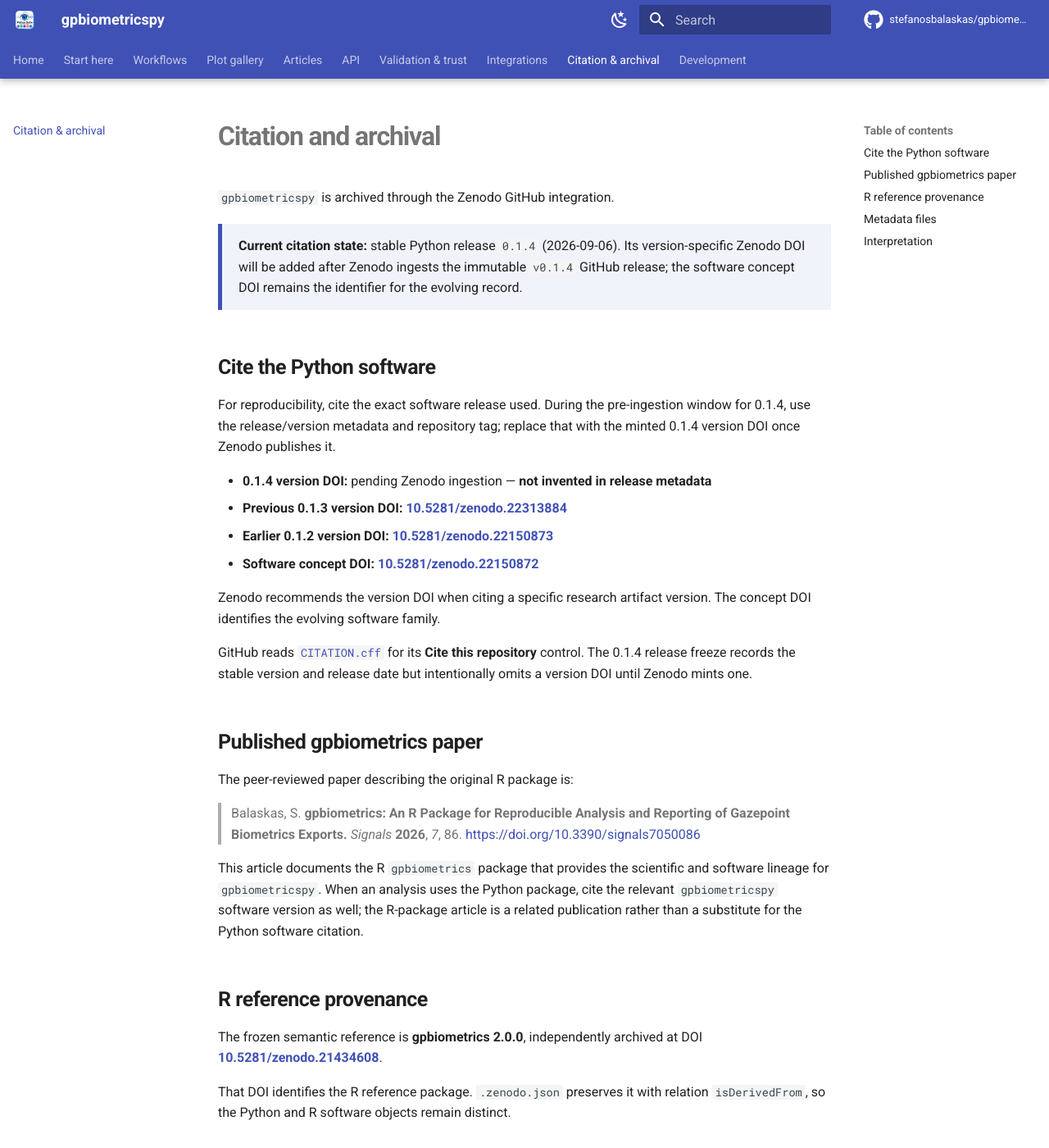
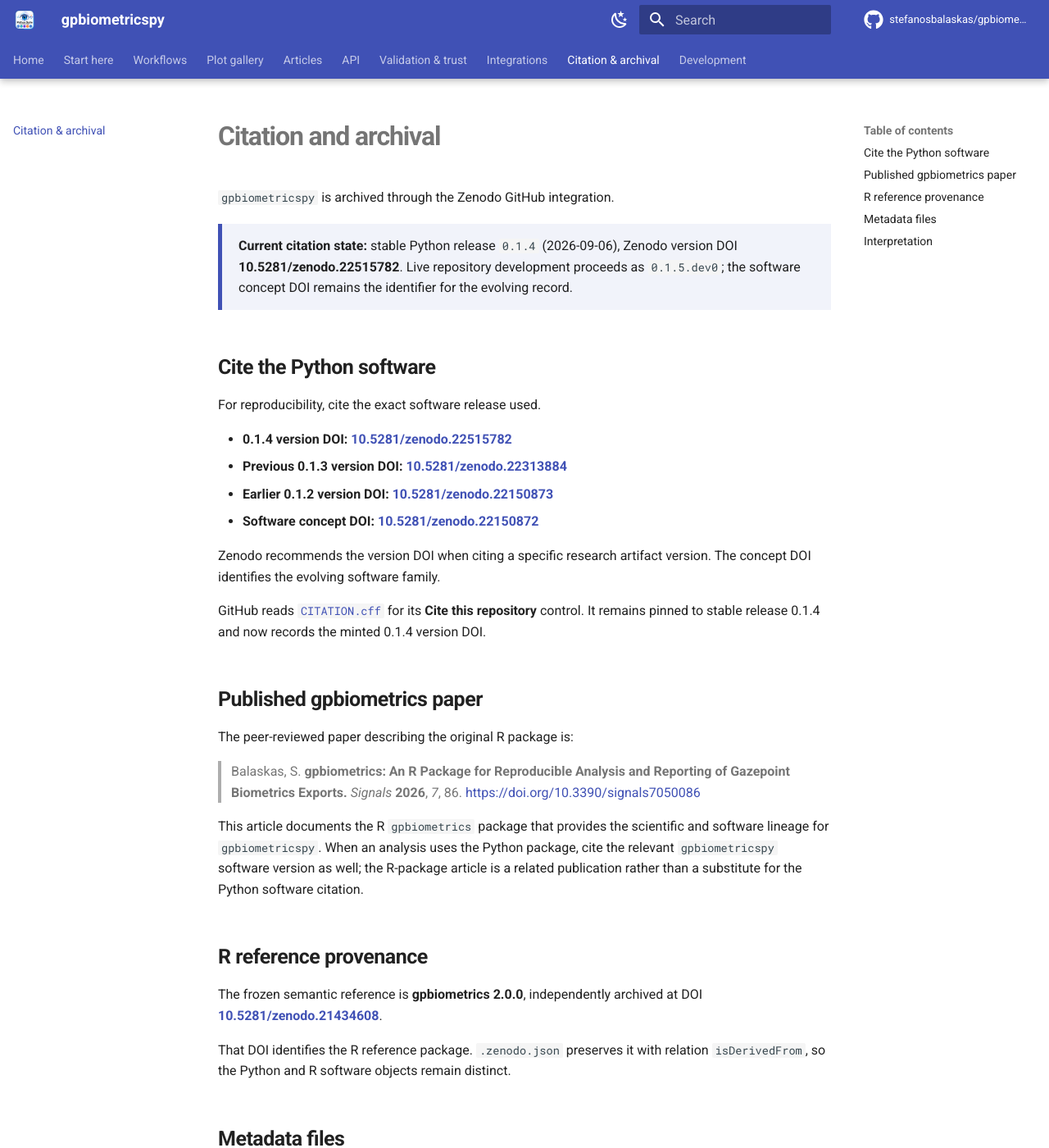
Before and after one commit to stefanosbalaskas/gpbiometricspy, an MkDocs documentation site: the page built from docs/citation.md, in a window 1280 px wide and 1400 px high. Shown: the whole window at 82% size. Built offline with MkDocs 1.6.1 and Material for MkDocs 9.7.7, drawn with Linux system fonts in a browser that asks for light colours; comment, search, counter and statistics services are not loaded; some of the changed text lies outside the part shown.

Commit message:
chore: close out gpbiometricspy 0.1.4 release
Record the minted Zenodo 0.1.4 version DOI 10.5281/zenodo.22515782, preserve the software concept DOI and prior-version provenance, capture protected PyPI Trusted Publishing/Sigstore artifact evidence, and return live repository identity to 0.1.5.dev0 without changing the immutable v0.1.4 scientific release.

```diff
--- a/docs/citation.md
+++ b/docs/citation.md
@@ -3,21 +3,21 @@
 `gpbiometricspy` is archived through the Zenodo GitHub integration.
 
 <div class="gp-version-note">
-<strong>Current citation state:</strong> stable Python release <code>0.1.4</code> (2026-09-06). Its version-specific Zenodo DOI will be added after Zenodo ingests the immutable <code>v0.1.4</code> GitHub release; the software concept DOI remains the identifier for the evolving record.
+<strong>Current citation state:</strong> stable Python release <code>0.1.4</code> (2026-09-06), Zenodo version DOI <strong>10.5281/zenodo.22515782</strong>. Live repository development proceeds as <code>0.1.5.dev0</code>; the software concept DOI remains the identifier for the evolving record.
 </div>
 
 ## Cite the Python software
 
-For reproducibility, cite the exact software release used. During the pre-ingestion window for 0.1.4, use the release/version metadata and repository tag; replace that with the minted 0.1.4 version DOI once Zenodo publishes it.
+For reproducibility, cite the exact software release used.
 
-- **0.1.4 version DOI:** pending Zenodo ingestion — **not invented in release metadata**
+- **0.1.4 version DOI:** **[10.5281/zenodo.22515782](https://doi.org/10.5281/zenodo.22515782)**
 - **Previous 0.1.3 version DOI:** **[10.5281/zenodo.22313884](https://doi.org/10.5281/zenodo.22313884)**
 - **Earlier 0.1.2 version DOI:** **[10.5281/zenodo.22150873](https://doi.org/10.5281/zenodo.22150873)**
 - **Software concept DOI:** **[10.5281/zenodo.22150872](https://doi.org/10.5281/zenodo.22150872)**
 
 Zenodo recommends the version DOI when citing a specific research artifact version. The concept DOI identifies the evolving software family.
 
-GitHub reads [`CITATION.cff`](https://github.com/stefanosbalaskas/gpbiometricspy/blob/main/CITATION.cff) for its **Cite this repository** control. The 0.1.4 release freeze records the stable version and release date but intentionally omits a version DOI until Zenodo mints one.
+GitHub reads [`CITATION.cff`](https://github.com/stefanosbalaskas/gpbiometricspy/blob/main/CITATION.cff) for its **Cite this repository** control. It remains pinned to stable release 0.1.4 and now records the minted 0.1.4 version DOI.
 
 ## Published gpbiometrics paper
 
@@ -35,9 +35,9 @@ That DOI identifies the R reference package. `.zenodo.json` preserves it with re
 
 ## Metadata files
 
-- `CITATION.cff` identifies stable Python release 0.1.4 and its release date; its version DOI is intentionally absent until Zenodo ingestion.
-- `.zenodo.json` provides Zenodo-specific archival metadata and the R-reference provenance relationship.
-- README and documentation use the Python concept DOI badge for the evolving software family while retaining prior version DOIs as historical identifiers.
+- `CITATION.cff` identifies stable Python release 0.1.4, its release date, and version DOI `10.5281/zenodo.22515782`.
+- `.zenodo.json` provides Zenodo-specific archival metadata and the R-reference provenance relationship; on live `main` it tracks the current development identity.
+- README and documentation use the Python concept DOI for the evolving software family while retaining version-specific DOIs for reproducible citation.
 
 ## Interpretation
 
--- a/pyproject.toml
+++ b/pyproject.toml
@@ -4,7 +4,7 @@ build-backend = "setuptools.build_meta"
 
 [project]
 name = "gpbiometricspy"
-version = "0.1.4"
+version = "0.1.5.dev0"
 description = "Python port of gpbiometrics 2.0.0 for Gazepoint biometric workflows"
 readme = "README.md"
 license = "MIT"
@@ -82,6 +82,7 @@ Documentation = "https://stefanosbalaskas.github.io/gpbiometricspy/"
 RReference = "https://stefanosbalaskas.github.io/gpbiometrics/"
 RReferenceDOI = "https://doi.org/10.5281/zenodo.21434608"
 DOI = "https://doi.org/10.5281/zenodo.22150872"
+VersionDOI = "https://doi.org/10.5281/zenodo.22515782"
 PreviousVersionDOI = "https://doi.org/10.5281/zenodo.22313884"
 Issues = "https://github.com/stefanosbalaskas/gpbiometricspy/issues"
 PyPI = "https://pypi.org/project/gpbiometricspy/"
--- a/src/gpbiometricspy/__init__.py
+++ b/src/gpbiometricspy/__init__.py
@@ -275,7 +275,7 @@ def _register_pending_exports(names):
 
 _register_pending_exports(PENDING_EXPORTS)
 
-__version__ = "0.1.4"
+__version__ = "0.1.5.dev0"
 __all__ = [*R_EXPORTS, "R_EXPORTS", "IMPLEMENTED_EXPORTS", "PENDING_EXPORTS", "ParityNotImplementedError", "ReportText", "kiosk_demo_files", "kiosk_demo_overview", "kiosk_demo_path", "kiosk_demo_trial_design", "load_kiosk_demo"]
 
 # Python-native convenience helpers; intentionally not members of the frozen R_EXPORTS contract.
```
Also changed, not shown: README.md (+3 -1 lines), RELEASE_CHECKLIST.md (+15 -5 lines), RELEASE_NOTES_0.1.4.md (+11 -1 lines), docs/index.md (+3 -2 lines), docs/release-0.1.4.md (+3 -1 lines), .zenodo.json, docs/assets/generated/manifest.json, 6 other files.
